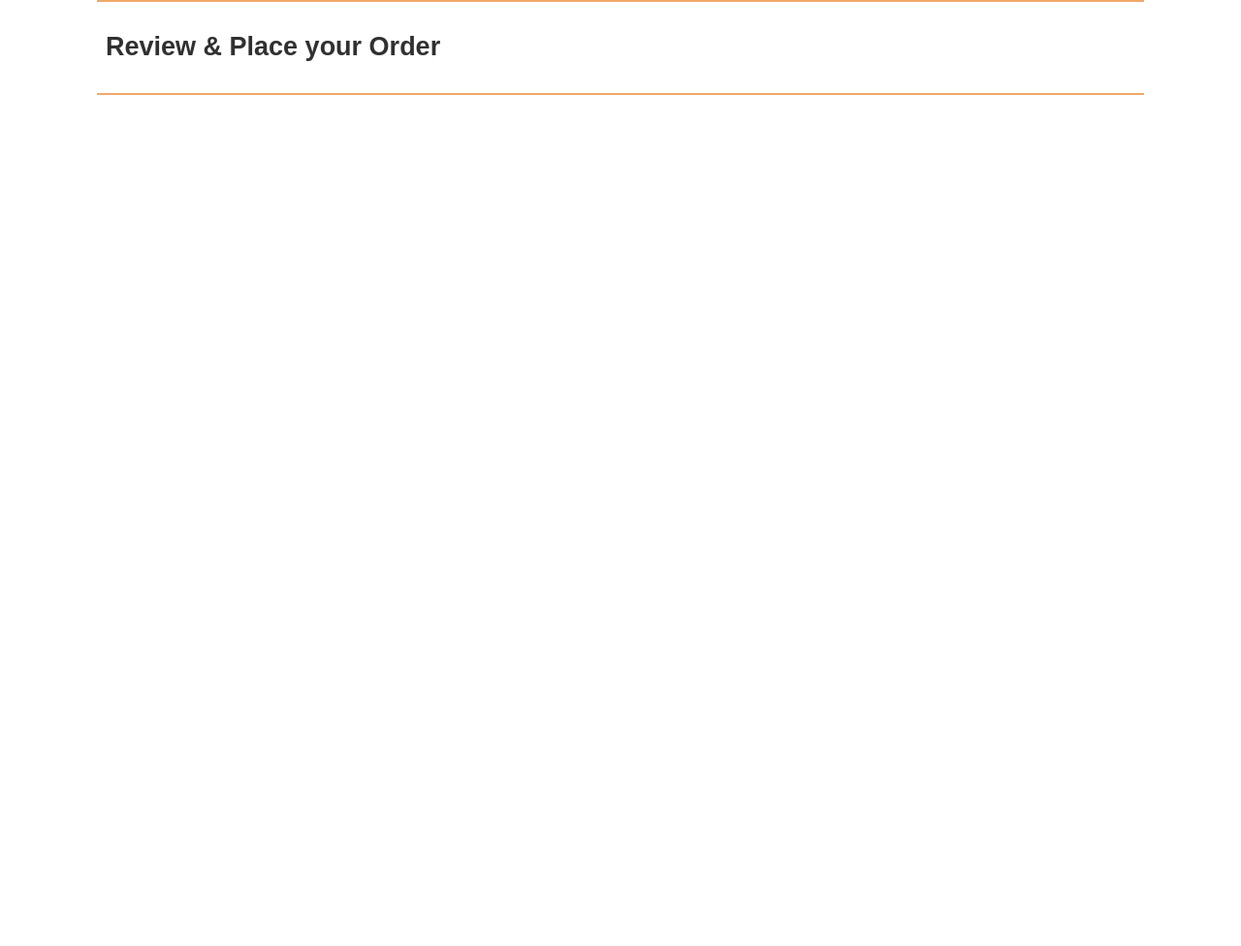
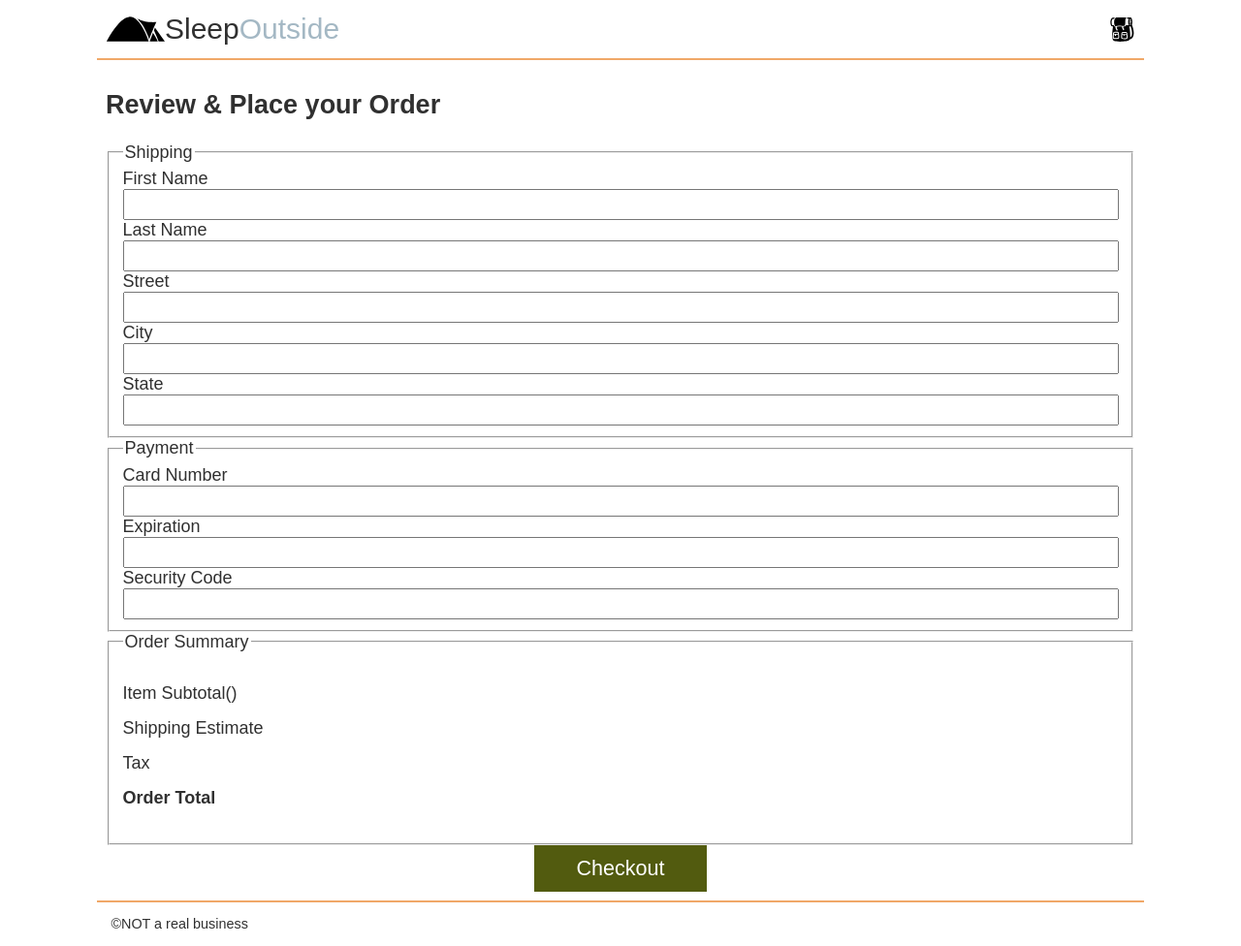
Before and after one commit to aghogho-dev/WDD330, a website: page src/checkout/index.html in a window 1280 px wide. Shown: the whole page at 97% size. Before the commit the page ends 800 px from the top, so only its background shows below. Drawn offline with Linux system fonts and the light colour scheme; files that its build step writes are made by us from their sources.

Commit message:
W04 - Team Activity - Checkout

```diff
--- a/src/checkout/index.html
+++ b/src/checkout/index.html
@@ -9,6 +9,7 @@
     <title>Sleep Outside | Checkout</title>
 
     <link rel="stylesheet" href="css/style.css" />
+    <script src="../js/checkout.js" type="module"></script>
   </head>
 
   <body>
@@ -16,9 +17,82 @@
 
     </header>
 
-    <main class="divider">
-      <section class="products">
+    <main class="divider checkout">
+      <section class="checkout-form">
         <h2>Review & Place your Order</h2>
+
+        <form action="" name="checkout">
+
+          <fieldset>
+            <legend>Shipping</legend>
+
+            <div class="checkout__name">
+              <label for="fname">First Name</label>
+              <input type="text" name="fname" id="fname" required>
+
+              <label for="lname">Last Name</label>
+              <input type="text" name="lname" id="lname" required>
+            </div>
+
+            <div class="checkout__address">
+              <label for="street">Street</label>
+              <input type="text" name="street" id="street" required>
+
+              <label for="city">City</label>
+              <input type="text" name="city" id="city" required>
+
+              <label for="state">State</label>
+              <input type="text" name="state" id="state" required>
+            </div>
+
+          </fieldset>
+
+          <fieldset>
+            <legend>Payment</legend>
+
+            <label for="cardNumber">Card Number</label>
+            <input type="text" name="cardNumber" id="cardNumber" required>
+
+            <label for="expiration">Expiration</label>
+            <input type="text" name="expiration" id="expiration" required>
+
+            <label for="code">Security Code</label>
+            <input type="text" name="code" id="code" required>
+
+          </fieldset>
+
+          <fieldset class="checkout-summary">
+            <legend>Order Summary</legend>
+
+            <ul>
+              <li>
+                <label for="cartTotal">
+                  Item Subtotal(<span id="num-items"></span>)
+                </label>
+                <p name="cartTotal" id="cartTotal"></p>
+              </li>
+
+              <li>
+                <label for="shipping">Shipping Estimate</label>
+                <p id="shipping"></p>
+              </li>
+
+              <li>
+                <label for="tax">Tax</label>
+                <p id="tax"></p>
+              </li>
+
+              <li>
+                <label for="orderTotal"><b>Order Total</b></label>
+                <p id="orderTotal"></p>
+              </li>
+            </ul>
+
+          </fieldset>
+
+          <button id="checkoutSubmit" type="submit">Checkout</button>
+
+        </form>
       </section>
     </main>
 
--- a/src/css/style.css
+++ b/src/css/style.css
@@ -240,6 +240,32 @@ button {
   width: 90%;
 }
 
+/* checkout styles */
+.checkout-form {
+  padding: 0.5em;
+}
+.checkout-form label {
+  display: block;
+}
+.checkout-form input {
+  width: 100%;
+  font-size: 1.2em;
+}
+
+.checkout-summary > ul {
+  padding-left: 0;
+  list-style-type: none;
+}
+.checkout-summary li {
+  display: flex;
+  justify-content: space-between;
+  align-items: center;
+}
+.checkout-summary input {
+  width: 25%;
+  font-size: 1em;
+}
+
 @media screen and (min-width: 500px) {
   body {
     max-width: 1080px;
```
Also changed, not shown: src/js/ShoppingCart.mjs (+8 -3 lines), src/js/cart.js (+0 -17 lines).
